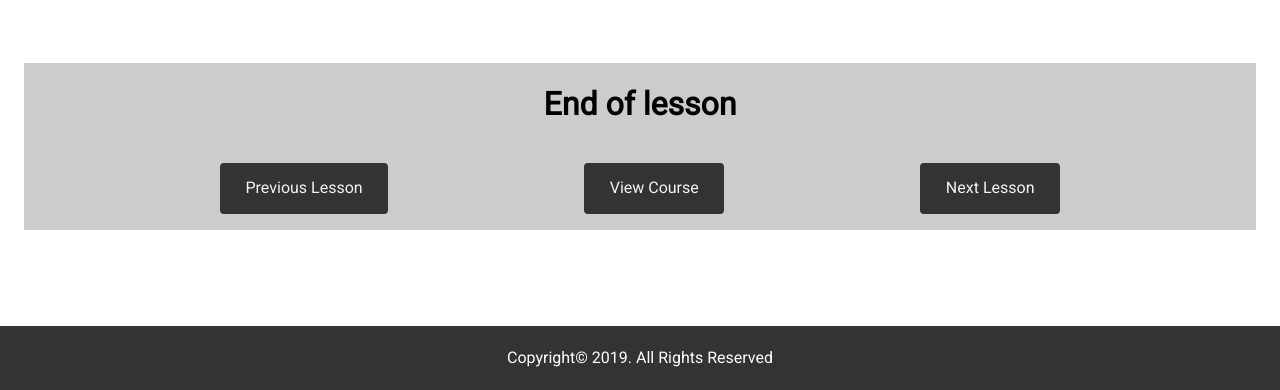
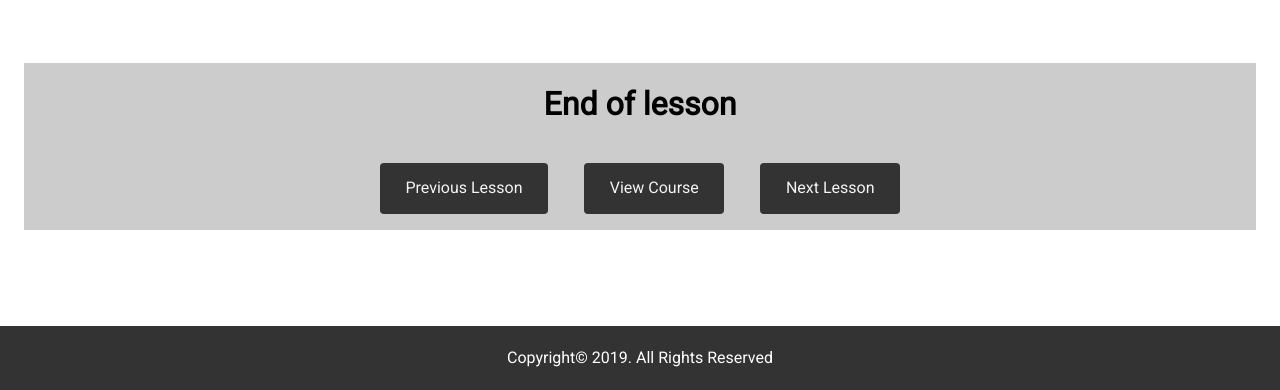
Before and after one commit to Rheece123/UniTracks, a PHP site: page /public/tracks/security/pc.html in a window 1280 px wide. Shown: the part 1624-2014 px from the top of the page. Run offline with PHP 8.4, Linux system fonts and the light colour scheme.

Commit message:
Removed flex display from controls on module page as EDGE does not support align-items and justify-content

```diff
--- a/public/css/main.css
+++ b/public/css/main.css
@@ -671,11 +671,10 @@ section#track-section .info {
     font-size: 2rem;
     padding: 1rem 0; }
   section#track-section .info .controls {
-    display: flex;
-    height: 100%;
-    align-items: center;
-    justify-content: space-evenly;
+    text-align: center;
     padding: 1rem 0; }
+    section#track-section .info .controls .control-btn {
+      margin: 0 1rem; }
 
 section#track-section .module-info {
   margin-bottom: 4rem; }
--- a/public/tracks/security/password.html
+++ b/public/tracks/security/password.html
@@ -124,7 +124,7 @@
 						></iframe>
 					</div>
 					<div class="info my-3">
-						<h2 class="">End of lesson</h2>
+						<h2>End of lesson</h2>
 						<div class="controls">
 							<a href="security.html" class="btn-dark">View Course</a>
 							<a href="browser.html" class="btn-dark">Next Lesson</a>
--- a/public/tracks/security/pc.html
+++ b/public/tracks/security/pc.html
@@ -113,11 +113,11 @@
 						></iframe>
 					</div>
 					<div class="info my-3">
-						<h2 class="">End of lesson</h2>
+						<h2>End of lesson</h2>
 						<div class="controls">
-							<a href="browser.html" class="btn-dark">Previous Lesson</a>
-							<a href="security.html" class="btn-dark">View Course</a>
-							<a href="mobile.html" class="btn-dark">Next Lesson</a>
+							<a href="browser.html" class="btn-dark control-btn">Previous Lesson</a>
+							<a href="security.html" class="btn-dark control-btn">View Course</a>
+							<a href="mobile.html" class="btn-dark control-btn">Next Lesson</a>
 						</div>
 					</div>
 				</div>
--- a/scss/pages/_module-section.scss
+++ b/scss/pages/_module-section.scss
@@ -21,11 +21,16 @@ section#track-section {
 		}
 
 		.controls {
-			display: flex;
-			height: 100%;
-			align-items: center;
-			justify-content: space-evenly;
+			// display: flex;
+			// height: 100%;
+			// align-items: center;
+			// justify-content: space-evenly;
+			text-align: center;
 			padding: 1rem 0;
+
+			.control-btn {
+				margin: 0 1rem;
+			}
 		}
 	}
 
```
Also changed, not shown: public/tracks/security/browser.html (+4 -4 lines), public/tracks/security/mobile.html (+4 -4 lines).
